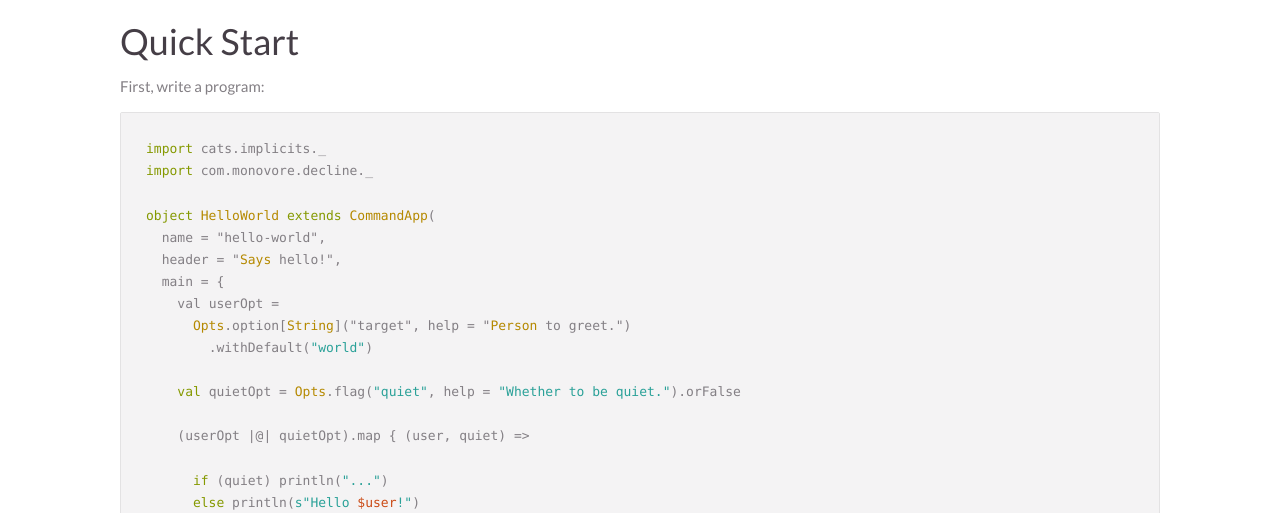
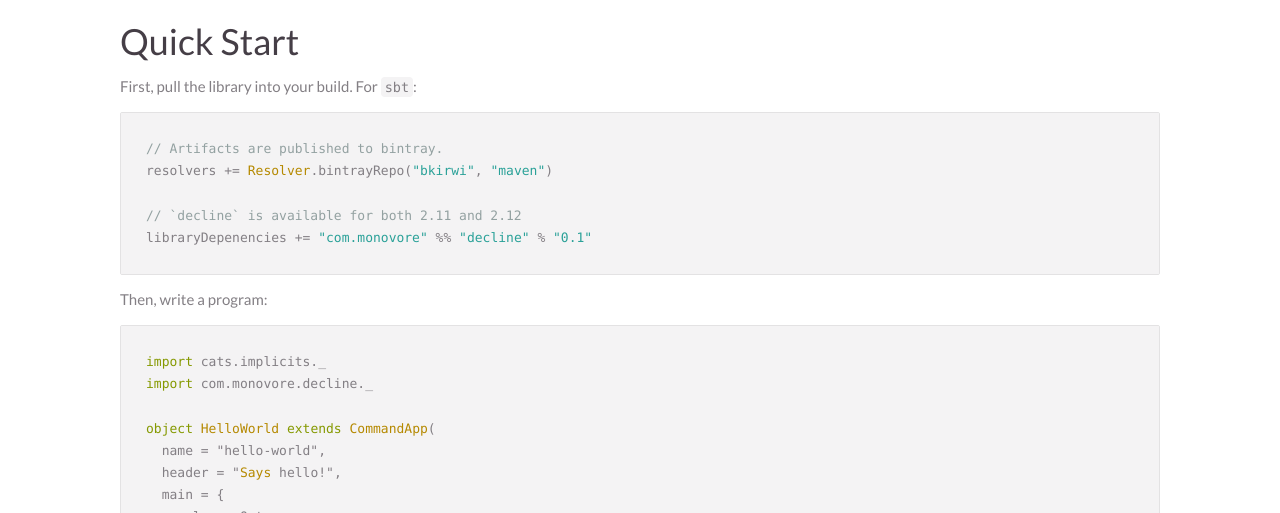
Before and after one commit to bkirwi/decline, a plain HTML site: page index.html in a window 1280 px wide. Shown: the part 723-1236 px from the top of the page. Drawn offline with nearby package versions, Linux system fonts and the light colour scheme.

Commit message:
updated site

```diff
--- a/index.html
+++ b/index.html
@@ -5,7 +5,17 @@ and built on <a href="https://github.com/typelevel/cats"><code class="highlighte
 
 <h1 id="quick-start">Quick Start</h1>
 
-<p>First, write a program:</p>
+<p>First, pull the library into your build. For <code class="highlighter-rouge">sbt</code>:</p>
+
+<div class="highlighter-rouge"><pre class="highlight"><code><span class="c1">// Artifacts are published to bintray.
+</span><span class="n">resolvers</span> <span class="o">+=</span> <span class="nc">Resolver</span><span class="o">.</span><span class="n">bintrayRepo</span><span class="o">(</span><span class="s">"bkirwi"</span><span class="o">,</span> <span class="s">"maven"</span><span class="o">)</span>
+
+<span class="c1">// `decline` is available for both 2.11 and 2.12
+</span><span class="n">libraryDepenencies</span> <span class="o">+=</span> <span class="s">"com.monovore"</span> <span class="o">%%</span> <span class="s">"decline"</span> <span class="o">%</span> <span class="s">"0.1"</span>
+</code></pre>
+</div>
+
+<p>Then, write a program:</p>
 
 <div class="highlighter-rouge"><pre class="highlight"><code><span class="k">import</span> <span class="nn">cats.implicits._</span>
 <span class="k">import</span> <span class="nn">com.monovore.decline._</span>
```
